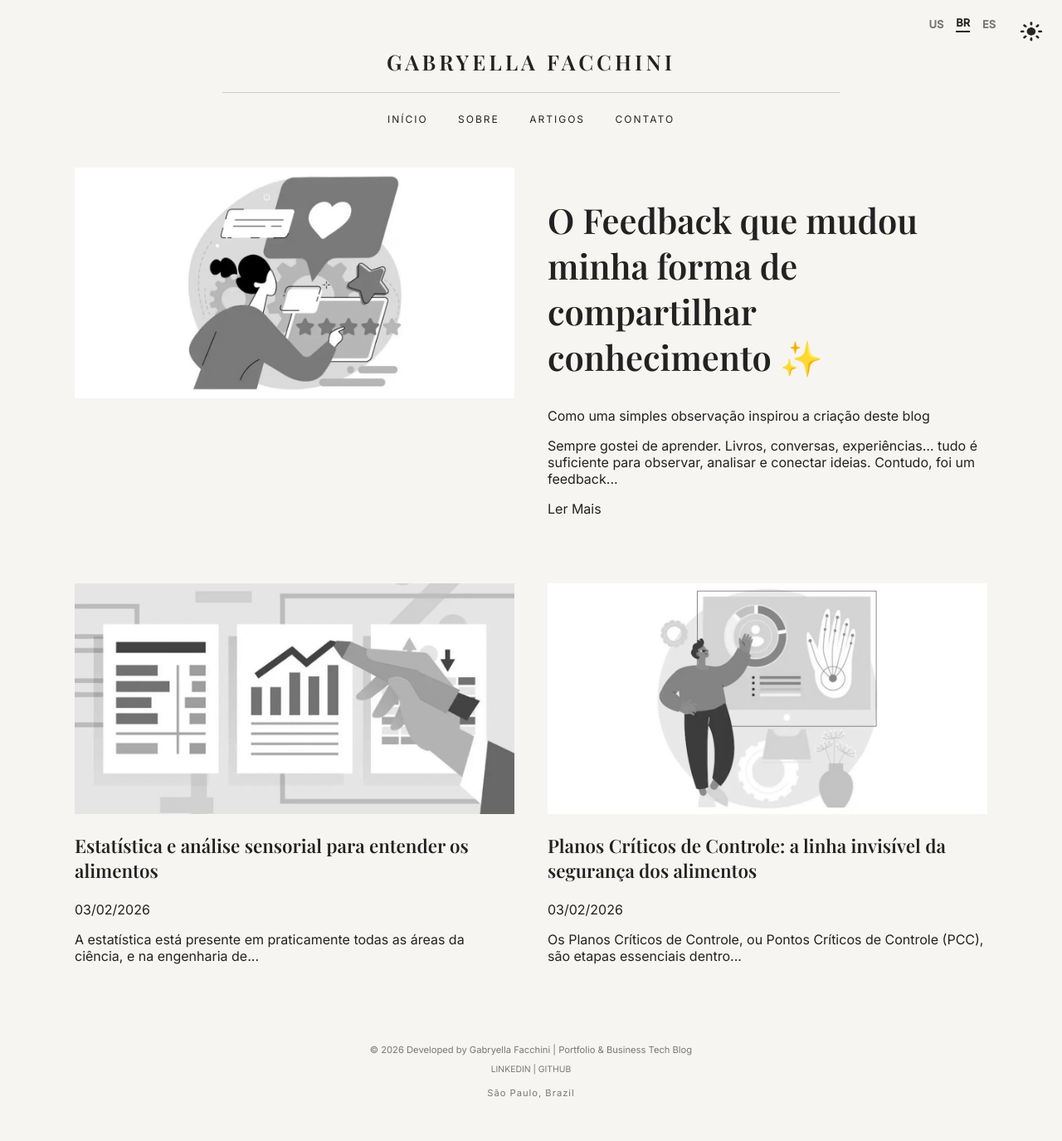
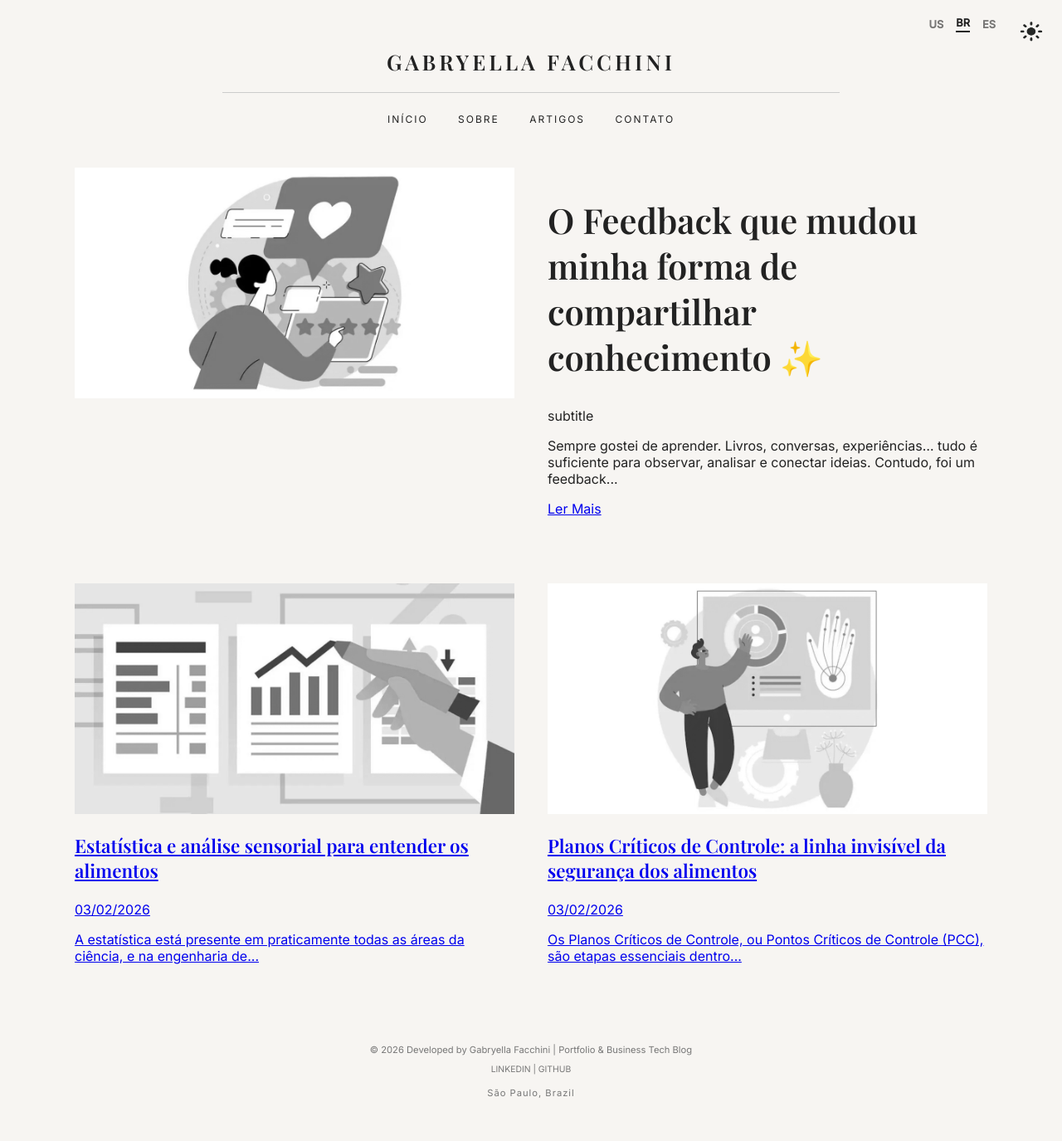
Before and after one commit to gabyfachini/gabyfachini.github.io, a Jekyll site: the page built from pt/index.html, in a window 1280 px wide. Shown: the whole page at 83% size. Built offline with Jekyll 4.4.1, drawn with Linux system fonts in a browser that asks for light colours.

Commit message:
Revert "Add link styles; remove about images; update post"
This reverts commit d5e3195cea71b88d6b7e7f526a8499e21abbd4ad.

```diff
--- a/assets/css/style.css
+++ b/assets/css/style.css
@@ -5,18 +5,6 @@ body {
   color: var(--text);
   font-family: 'Inter', sans-serif;
   transition: background 0.3s, color 0.3s;
-}
-
-/* Estilo global para links (Artigos e títulos) */
-a {
-  text-decoration: none;   /* Remove o sublinhado */
-  color: var(--text);      /* Usa a cor cinza escuro/preto que você definiu no :root */
-  transition: opacity 0.3s;
-}
-
-/* Efeito sutil ao passar o mouse */
-a:hover {
-  opacity: 0.7;
 }
 
 /* --- Theme Color Definitions --- */
@@ -32,15 +20,6 @@ a:hover {
   --text: #eaeaea;
   --muted: #999;
   --card: #222;
-}
-
-.card a {
-  color: var(--text);
-  display: block; /* Melhora a área de clique */
-}
-
-.card a:hover h3 {
-  color: var(--muted); /* O título fica levemente cinza ao passar o mouse */
 }
 
 /* --- Header & Navigation --- */
--- a/pt/_posts/2026-02-03-post4.md
+++ b/pt/_posts/2026-02-03-post4.md
@@ -2,7 +2,7 @@
 layout: post
 title: "O Feedback que mudou minha forma de compartilhar conhecimento ✨"
 lang: pt
-subtitle: "Como uma simples observação inspirou a criação deste blog"
+subtitle: "subtitle"
 image: /assets/img/post4.webp
 ---
 Sempre gostei de aprender. Livros, conversas, experiências… tudo é suficiente para observar, analisar e conectar ideias. Contudo, foi um feedback muito especial que me fez dar o passo que fez começar este blog.
```
Also changed, not shown: assets/img/about-main.webp (added), assets/img/about-mainn.webp (added).
